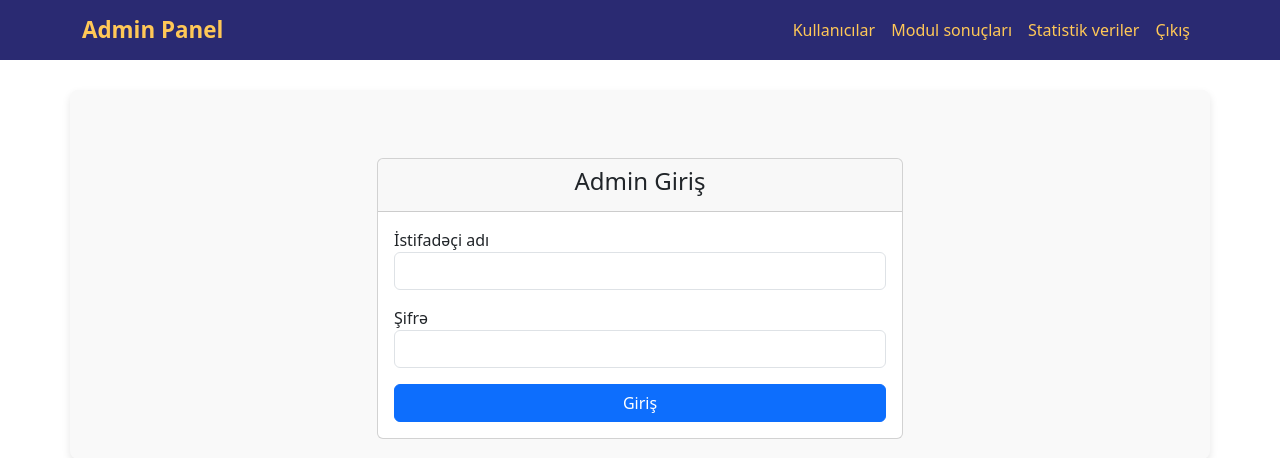
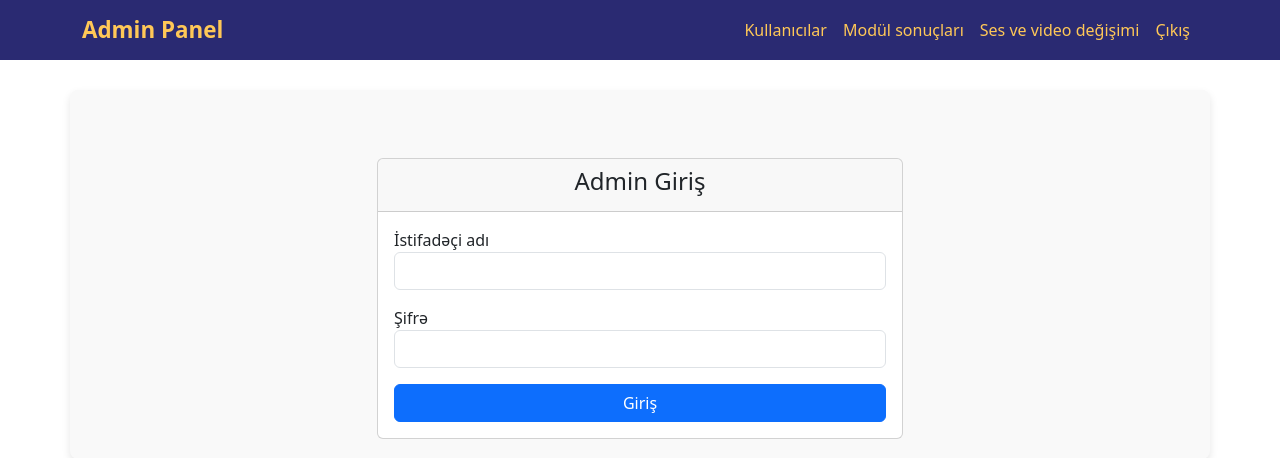
Before and after one commit to BabekMursalov/medical_proV2, a Django app: page /admin_esma/ in a window 1280 px wide. Shown: the top 458 px of the page. Run offline with Django 4.2, Linux system fonts and the light colour scheme.

Commit message:
Update admin_navbar.html

```diff
--- a/templates/admin_navbar.html
+++ b/templates/admin_navbar.html
@@ -59,10 +59,10 @@
                         <a class="nav-link {% if request.path == '/user_management/' %}active-link{% endif %}" href="{% url 'user_management' %}">Kullanıcılar</a>
                     </li>
                     <li class="nav-item">
-                        <a class="nav-link {% if request.path == '/module_results/' %}active-link{% endif %}" href="{% url 'module_results' %}">Modul sonuçları</a>
+                        <a class="nav-link {% if request.path == '/module_results/' %}active-link{% endif %}" href="{% url 'module_results' %}">Modül sonuçları</a>
                     </li>
                     <li class="nav-item">
-                        <a class="nav-link {% if request.path == '/analytics/' %}active-link{% endif %}" href="{% url 'analytics' %}">Statistik veriler</a>
+                        <a class="nav-link {% if request.path == '/audio_and_video_change/' %}active-link{% endif %}" href="{% url 'audio_and_video_change' %}">Ses ve video değişimi</a>
                     </li>
                     <li class="nav-item">
                         <a class="nav-link logout-link" href="{% url 'logout' %}">Çıkış</a>
```
